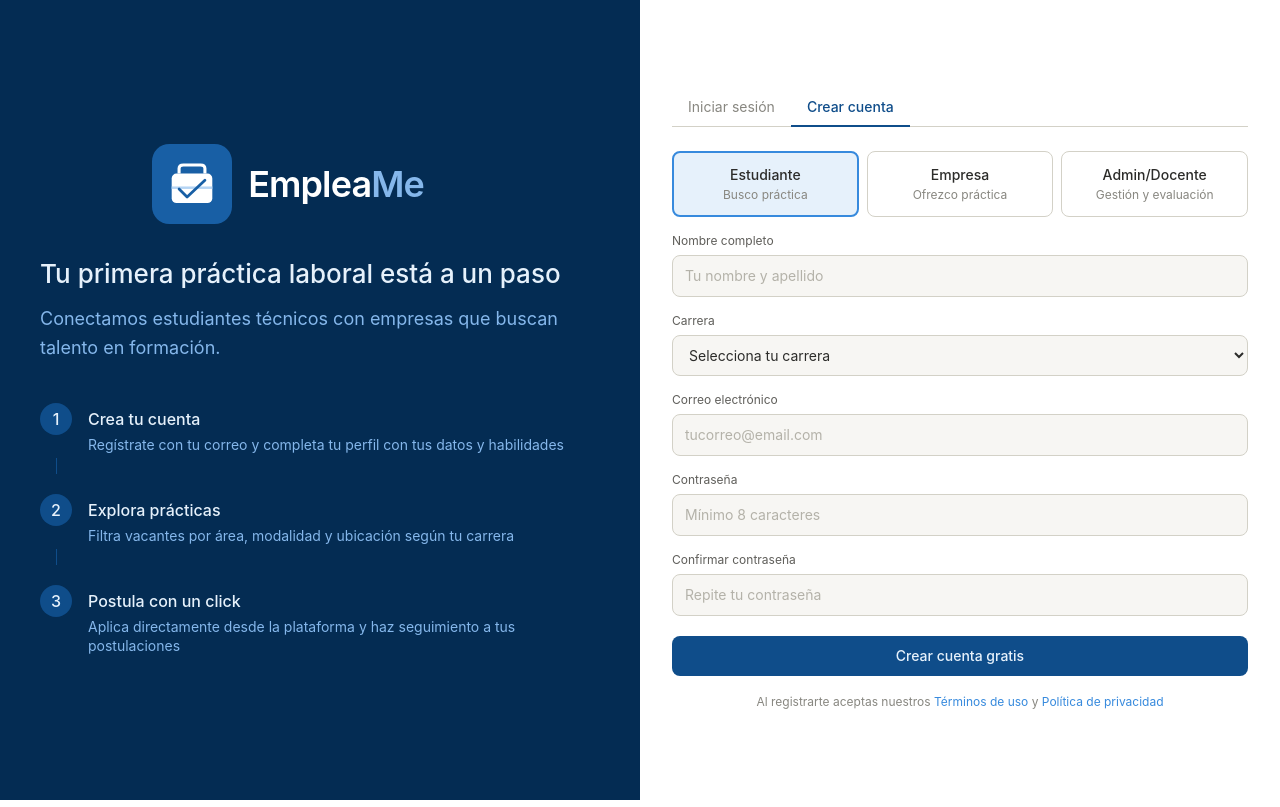
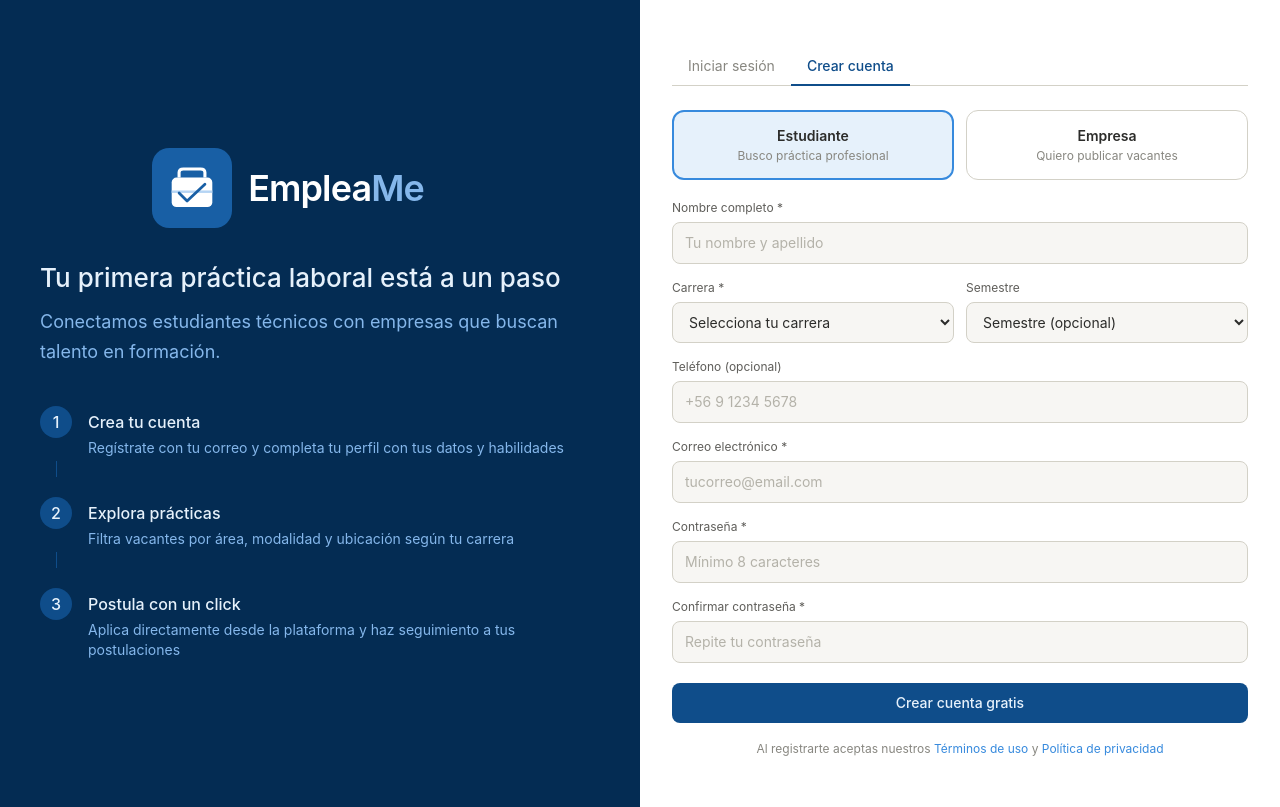
Before and after one commit to alexnavarro21/EmpleaMe, a React (Vite) app: page / in a window 1280 px wide. Both pictures are taken after a click on the button "Crear cuenta". Built offline with nearby package versions, Linux system fonts and the light colour scheme.

Commit message:
reajuste registro

```diff
--- a/src/pages/Login.jsx
+++ b/src/pages/Login.jsx
@@ -22,7 +22,10 @@ export default function Login() {
   const [activeRole, setActiveRole] = useState("estudiante");
   const [regNombreCompleto, setRegNombreCompleto] = useState("");
   const [regCarrera, setRegCarrera] = useState("");
+  const [regSemestre, setRegSemestre] = useState("");
+  const [regTelefono, setRegTelefono] = useState("");
   const [regNombreEmpresa, setRegNombreEmpresa] = useState("");
+  const [regTelefonoEmpresa, setRegTelefonoEmpresa] = useState("");
   const [regCorreo, setRegCorreo] = useState("");
   const [regContrasena, setRegContrasena] = useState("");
   const [regConfirm, setRegConfirm] = useState("");
@@ -49,15 +52,15 @@ export default function Login() {
     setRegError("");
 
     if (!regCorreo || !regContrasena) {
-      setRegError("Completa todos los campos.");
+      setRegError("Completa todos los campos obligatorios.");
       return;
     }
     if (activeRole === "estudiante" && (!regNombreCompleto || !regCarrera)) {
-      setRegError("Completa nombre completo y carrera.");
+      setRegError("Nombre completo y carrera son obligatorios.");
       return;
     }
     if (activeRole === "empresa" && !regNombreEmpresa) {
-      setRegError("Ingresa el nombre de la empresa.");
+      setRegError("El nombre de la empresa es obligatorio.");
       return;
     }
     if (regContrasena.length < 8) {
@@ -71,14 +74,16 @@ export default function Login() {
 
     setRegLoading(true);
     try {
-      // El backend devuelve { mensaje, id }, sin token → hacemos auto-login
       await registrarUsuario({
         correo: regCorreo,
         contrasena: regContrasena,
-        rol: activeRole === "admin" ? "centro" : activeRole,
+        rol: activeRole,
         nombre_completo: regNombreCompleto || undefined,
         carrera: regCarrera || undefined,
+        semestre: regSemestre || undefined,
+        telefono: regTelefono || undefined,
         nombre_empresa: regNombreEmpresa || undefined,
+        telefono_contacto: regTelefonoEmpresa || undefined,
       });
       const { token, usuario } = await loginUsuario(regCorreo, regContrasena);
       localStorage.setItem("token", token);
@@ -193,48 +198,92 @@ export default function Login() {
 
             {activeTab === "register" && (
               <form className="flex flex-col gap-1" onSubmit={handleRegister}>
-                <div className="grid grid-cols-3 gap-2 mb-3">
+                {/* Selector de rol: solo Estudiante y Empresa */}
+                <div className="grid grid-cols-2 gap-3 mb-4">
                   {[
-                    { id: "estudiante", label: "Estudiante", desc: "Busco práctica" },
-                    { id: "empresa", label: "Empresa", desc: "Ofrezco práctica" },
-                    { id: "admin", label: "Admin/Docente", desc: "Gestión y evaluación" },
+                    { id: "estudiante", label: "Estudiante", desc: "Busco práctica profesional" },
+                    { id: "empresa",    label: "Empresa",    desc: "Quiero publicar vacantes"   },
                   ].map((role) => (
                     <button
                       type="button"
                       key={role.id}
                       onClick={() => setActiveRole(role.id)}
-                      className={`rounded-lg p-3 text-center border transition-all ${
+                      className={`rounded-xl p-3.5 text-center border transition-all ${
                         activeRole === role.id
                           ? `border-2 border-[#378ADD] ${isDark ? "bg-[#1a2e42]" : "bg-[#E6F1FB]"}`
                           : `border ${isDark ? "border-[#3a3a38]" : "border-[#D3D1C7]"}`
                       }`}
                     >
-                      <p className={`text-sm font-medium ${isDark ? "text-[#D3D1C7]" : "text-[#2C2C2A]"}`}>
+                      <p className={`text-sm font-semibold ${isDark ? "text-[#D3D1C7]" : "text-[#2C2C2A]"}`}>
                         {role.label}
                       </p>
                       <p className="text-xs text-[#888780] mt-0.5">{role.desc}</p>
                     </button>
                   ))}
                 </div>
+
+                {/* Campos para Estudiante */}
                 {activeRole === "estudiante" && (
                   <>
-                    <FormField label="Nombre completo" type="text" placeholder="Tu nombre y apellido" value={regNombreCompleto} onChange={(e) => setRegNombreCompleto(e.target.value)} isDark={isDark} />
-                    <SelectField label="Carrera" value={regCarrera} onChange={(e) => setRegCarrera(e.target.value)} isDark={isDark}>
-                      <option value="">Selecciona tu carrera</option>
-                      <option value="Administracion">Administración</option>
-                      <option value="Mecanica Automotriz">Mecánica Automotriz</option>
-                    </SelectField>
+                    <FormField
+                      label="Nombre completo *"
+                      type="text"
+                      placeholder="Tu nombre y apellido"
+                      value={regNombreCompleto}
+                      onChange={(e) => setRegNombreCompleto(e.target.value)}
+                      isDark={isDark}
+                    />
+                    <div className="grid grid-cols-2 gap-3">
+                      <SelectField label="Carrera *" value={regCarrera} onChange={(e) => setRegCarrera(e.target.value)} isDark={isDark}>
+                        <option value="">Selecciona tu carrera</option>
+                        <option value="Administracion">Administración</option>
+                        <option value="Mecanica Automotriz">Mecánica Automotriz</option>
+                      </SelectField>
+                      <SelectField label="Semestre" value={regSemestre} onChange={(e) => setRegSemestre(e.target.value)} isDark={isDark}>
+                        <option value="">Semestre (opcional)</option>
+                        {[1,2,3,4,5,6].map((s) => (
+                          <option key={s} value={s}>{s}° semestre</option>
+                        ))}
+                      </SelectField>
+                    </div>
+                    <FormField
+                      label="Teléfono (opcional)"
+                      type="tel"
+                      placeholder="+56 9 1234 5678"
+                      value={regTelefono}
+                      onChange={(e) => setRegTelefono(e.target.value)}
+                      isDark={isDark}
+                    />
                   </>
                 )}
+
+                {/* Campos para Empresa */}
                 {activeRole === "empresa" && (
-                  <FormField label="Nombre de la empresa" type="text" placeholder="Ej: Automotriz Salinas" value={regNombreEmpresa} onChange={(e) => setRegNombreEmpresa(e.target.value)} isDark={isDark} />
+                  <>
+                    <FormField
+                      label="Nombre de la empresa *"
+                      type="text"
+                      placeholder="Ej: Automotriz Salinas SpA"
+                      value={regNombreEmpresa}
+                      onChange={(e) => setRegNombreEmpresa(e.target.value)}
+                      isDark={isDark}
+                    />
+                    <FormField
+                      label="Teléfono de contacto (opcional)"
+                      type="tel"
+                      placeholder="+56 2 1234 5678"
+                      value={regTelefonoEmpresa}
+                      onChange={(e) => setRegTelefonoEmpresa(e.target.value)}
+                      isDark={isDark}
+                    />
+                  </>
                 )}
-                {activeRole === "admin" && (
-                  <FormField label="Nombre completo" type="text" placeholder="Tu nombre y apellido" value={regNombreCompleto} onChange={(e) => setRegNombreCompleto(e.target.value)} isDark={isDark} />
-                )}
-                <FormField label="Correo electrónico" type="email" placeholder="tucorreo@email.com" value={regCorreo} onChange={(e) => setRegCorreo(e.target.value)} isDark={isDark} />
-                <FormField label="Contraseña" type="password" placeholder="Mínimo 8 caracteres" value={regContrasena} onChange={(e) => setRegContrasena(e.target.value)} isDark={isDark} />
-                <FormField label="Confirmar contraseña" type="password" placeholder="Repite tu contraseña" value={regConfirm} onChange={(e) => setRegConfirm(e.target.value)} isDark={isDark} />
+
+                {/* Campos comunes */}
+                <FormField label="Correo electrónico *" type="email" placeholder="tucorreo@email.com" value={regCorreo} onChange={(e) => setRegCorreo(e.target.value)} isDark={isDark} />
+                <FormField label="Contraseña *" type="password" placeholder="Mínimo 8 caracteres" value={regContrasena} onChange={(e) => setRegContrasena(e.target.value)} isDark={isDark} />
+                <FormField label="Confirmar contraseña *" type="password" placeholder="Repite tu contraseña" value={regConfirm} onChange={(e) => setRegConfirm(e.target.value)} isDark={isDark} />
+
                 {regError && (
                   <p className="text-xs text-red-500 mt-1">{regError}</p>
                 )}
```
Also changed, not shown: 1 other file (tests, documents, lock files or other folders).
